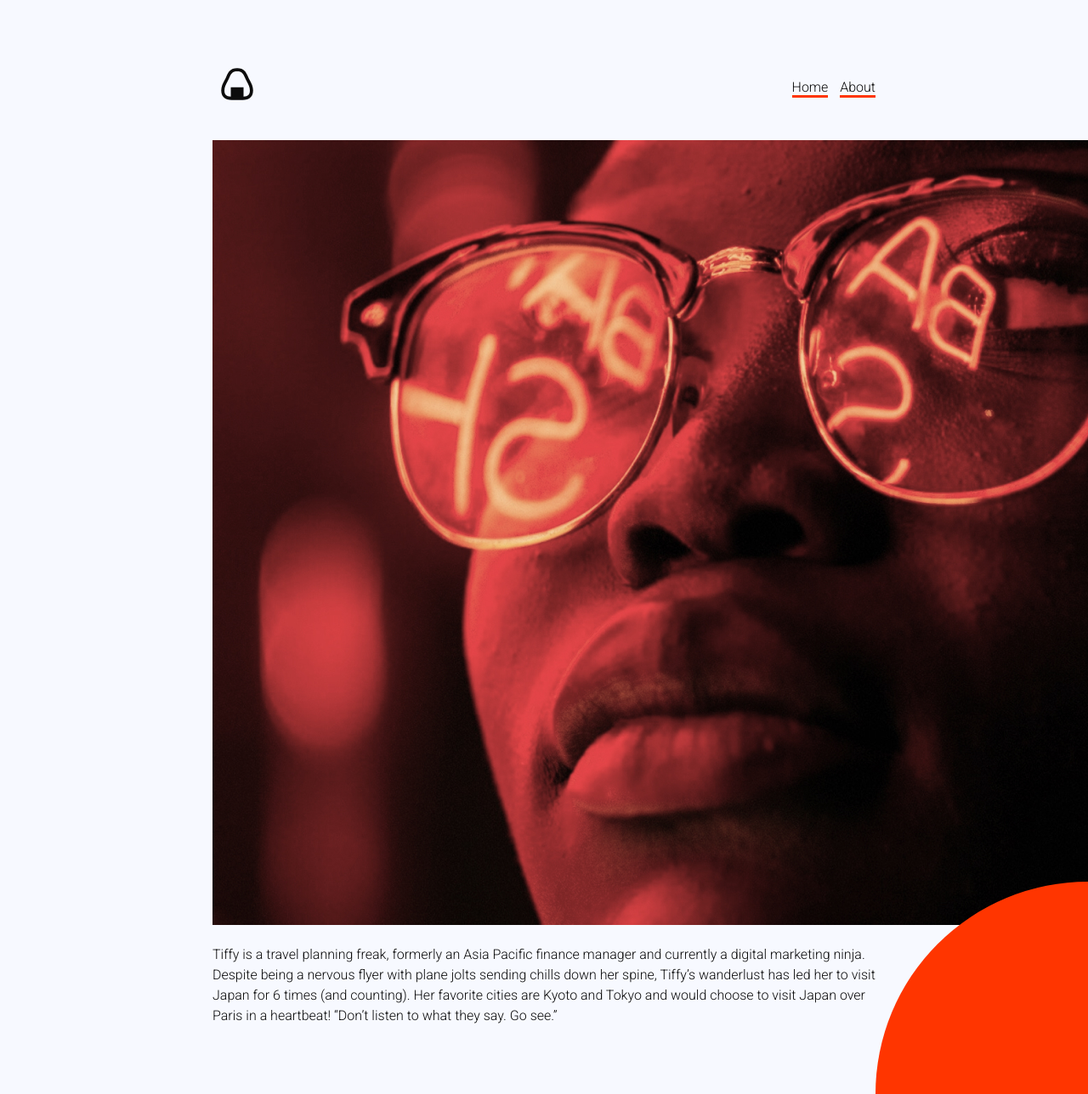
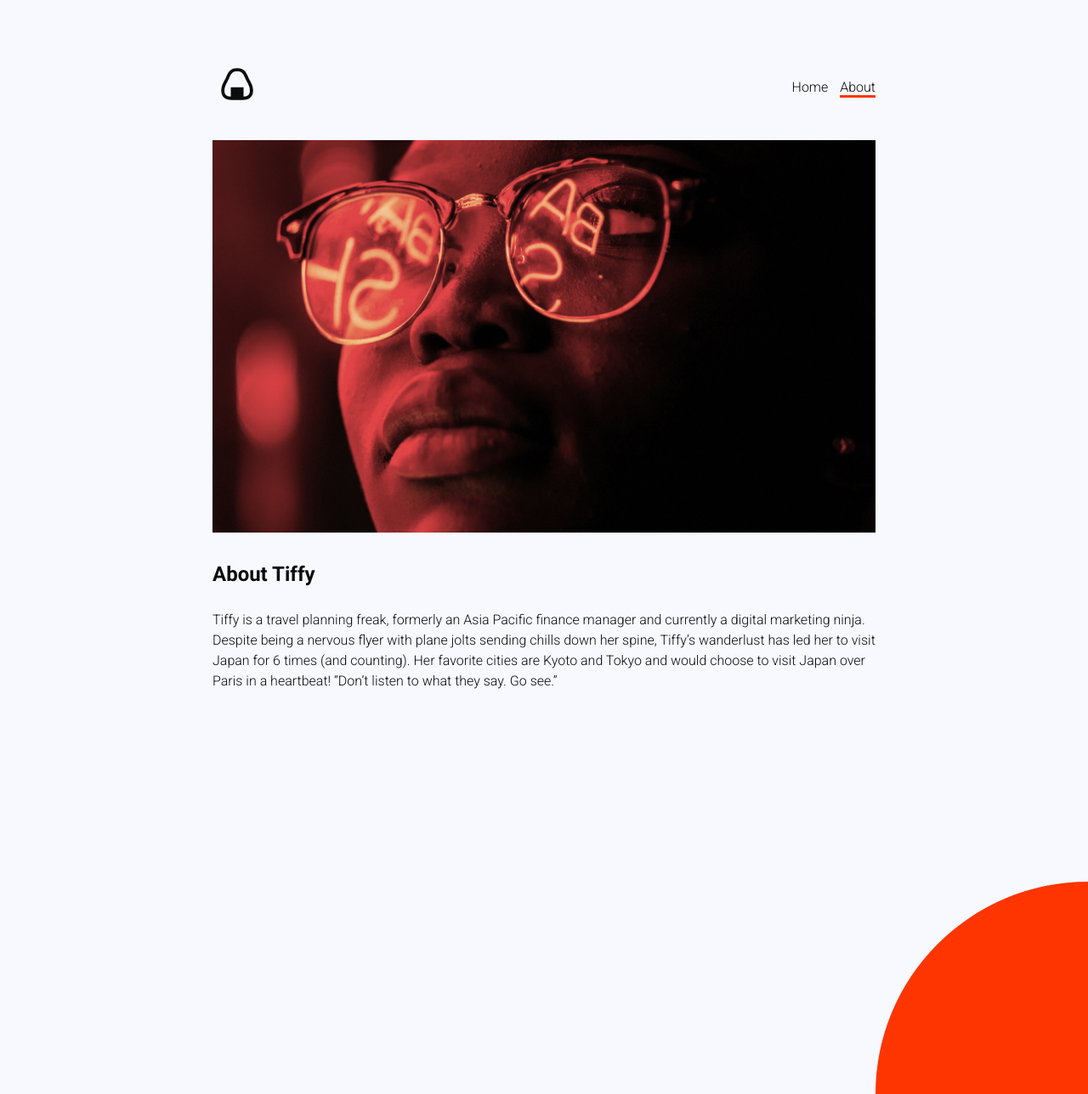
Before and after one commit to tom-wells/anightinjapan, a Jekyll site: the page built from about.md, in a window 1280 px wide and 1288 px high. Shown: the whole window at 85% size. Built offline with Jekyll 4.4.1, drawn with Linux system fonts in a browser that asks for light colours.

Commit message:
fix navigation and images

```diff
--- a/_includes/header.html
+++ b/_includes/header.html
@@ -1,9 +1,10 @@
 <header>
         <a href="/">
-            <img src="/assets/img/logo.svg" alt="A Night in Japan"></a>
+            <img src="/assets/img/logo.svg" alt="A Night in Japan">
+        </a>
 
         <nav>
-            <a href="/">Home</a>
-            <a href="/about">About</a>
+            <a href="/" {% if page.url == "/" %} class="selected" {% endif %}>Home</a>
+            <a href="/about/" {% if page.url == "/about/" %} class="selected" {% endif %}>About</a>
         </nav>
-    </header>
+</header>
--- a/about.md
+++ b/about.md
@@ -6,5 +6,7 @@
 
 ![about.jpg](/uploads/about.jpg)
 
+### About Tiffy
+
 Tiffy is a travel planning freak, formerly an Asia Pacific finance manager and currently a digital marketing ninja. Despite being a nervous flyer with plane jolts sending chills down her spine, Tiffy’s wanderlust has led her to visit Japan for 6 times (and counting). Her favorite cities are Kyoto and Tokyo and would choose to visit Japan over Paris in a heartbeat!
 “Don't listen to what they say. Go see.”
--- a/assets/css/app.scss
+++ b/assets/css/app.scss
@@ -50,7 +50,16 @@
     margin:40px  0 0 0;
 }
 
-nav a, p a {
+nav a {
+    color:$black;
+    text-decoration:none;
+}
+
+img {
+    max-width:780px;
+}
+
+nav a.selected, p a {
     color:$black;
     text-decoration:none;
     border-bottom:3px solid $red;
```
